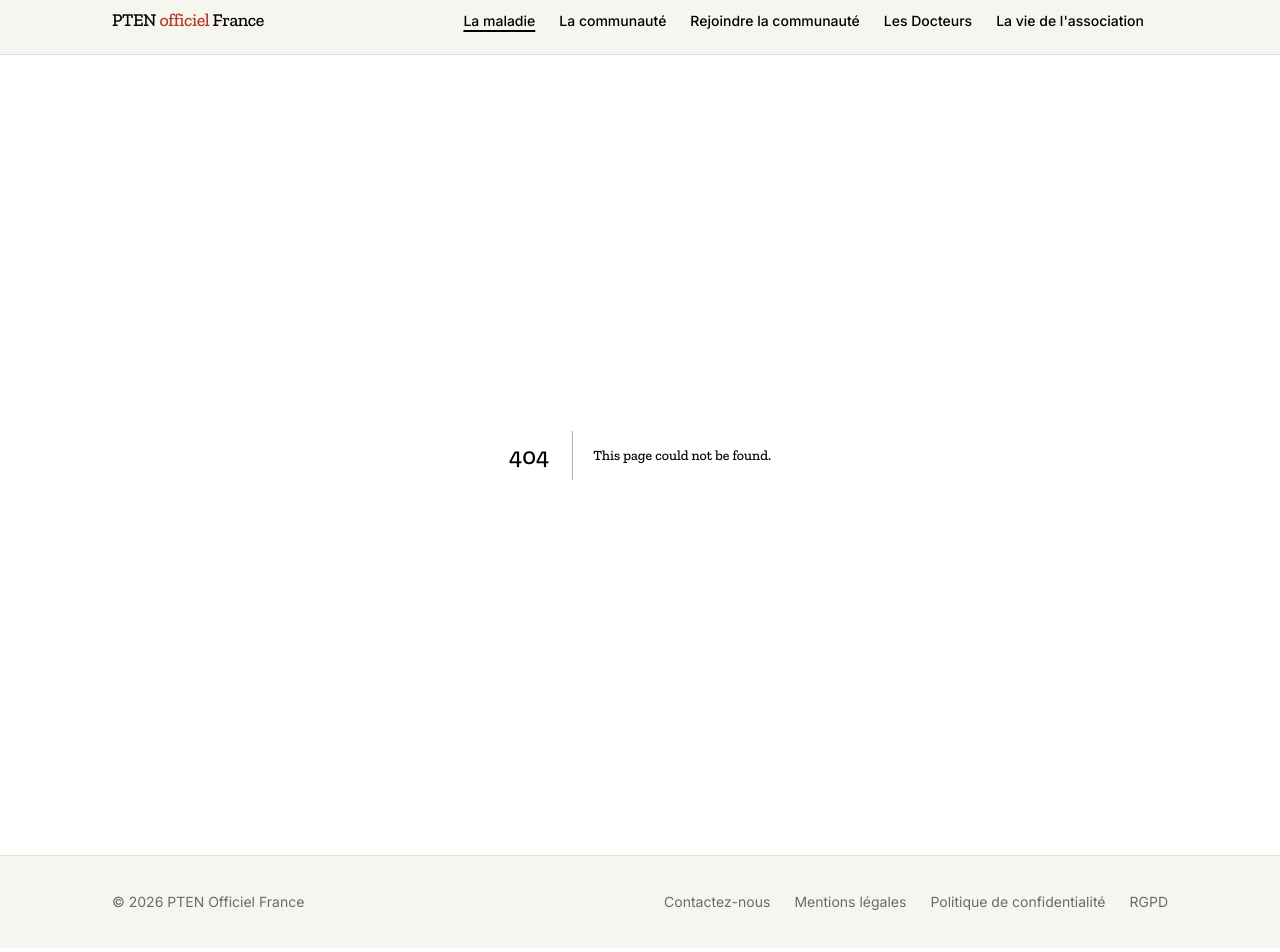
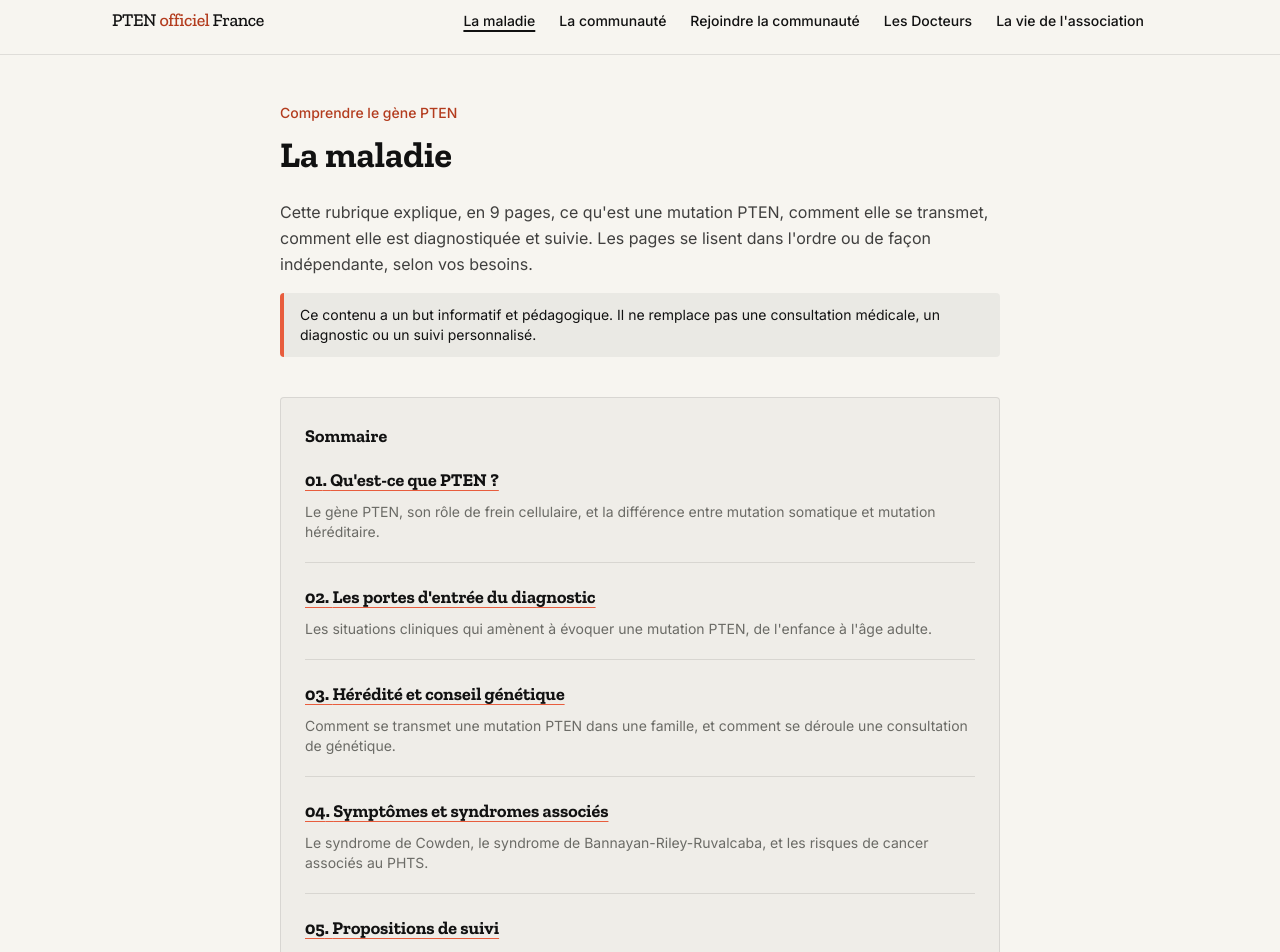
Before and after one commit to rchouhani/ptenofficielfrance, a Next.js app: page /pages/disease in a window 1280 px wide. Before the commit this address had no page. Shown: the part 20-972 px from the top of the page. Built offline with nearby package versions, Linux system fonts and the light colour scheme.

Commit message:
add: create RechercheEssaisCliniquesPage component with navigation and content sections

```diff
--- /dev/null
+++ b/app/pages/disease/page.tsx
@@ -0,0 +1,50 @@
+import type { Metadata } from "next";
+import Link from "next/link";
+import { getAllChapters } from "@/app/lib/disease-content";
+
+export const metadata: Metadata = {
+  title: "La maladie — PTEN Officiel France",
+  description: "Comprendre le gène PTEN, le syndrome de Cowden et les syndromes apparentés.",
+};
+
+export default function DiseasePage() {
+  const chapters = getAllChapters();
+
+  return (
+    <main id="contenu-maladie" className="mx-auto max-w-3xl px-6 py-12">
+      <p className="mb-3 text-sm font-medium text-accent-text">Comprendre le gène PTEN</p>
+      <h1 className="mb-6 font-display text-4xl font-bold text-ink">La maladie</h1>
+      <p className="mb-4 leading-relaxed text-ink/80">
+        Cette rubrique explique, en {chapters.length} pages, ce qu&apos;est une mutation PTEN, comment elle se
+        transmet, comment elle est diagnostiquée et suivie. Les pages se lisent dans l&apos;ordre ou de façon
+        indépendante, selon vos besoins.
+      </p>
+      <p className="mb-10 rounded border-l-4 border-accent bg-ink/5 px-4 py-3 text-sm">
+        Ce contenu a un but informatif et pédagogique. Il ne remplace pas une consultation médicale, un
+        diagnostic ou un suivi personnalisé.
+      </p>
+
+      <nav aria-label="Sommaire de la rubrique" className="rounded border border-ink/10 bg-ink/[0.03] p-6">
+        <h2 className="mb-4 font-display text-lg font-semibold text-ink">Sommaire</h2>
+        <ol className="space-y-5">
+          {chapters.map((chapter) => (
+            <li key={chapter.slug} className="border-b border-ink/10 pb-5 last:border-b-0 last:pb-0">
+              <Link
+                href={`/pages/disease/${chapter.slug}`}
+                className="font-display text-lg font-semibold text-ink underline decoration-accent underline-offset-4 hover:text-accent-text"
+              >
+                {String(chapter.order).padStart(2, "0")}. {chapter.title}
+                {chapter.kind === "glossary" && (
+                  <span className="ml-2 rounded-full bg-ink/10 px-2 py-0.5 text-xs font-normal text-muted">
+                    Annexe
+                  </span>
+                )}
+              </Link>
+              <p className="mt-2 text-sm text-muted">{chapter.description}</p>
+            </li>
+          ))}
+        </ol>
+      </nav>
+    </main>
+  );
+}
```
Also changed, not shown: app/data/recherche-essais-cliniques/page.tsx (renamed from app/pages/disease/recherche-essais-cliniques/page.tsx).
